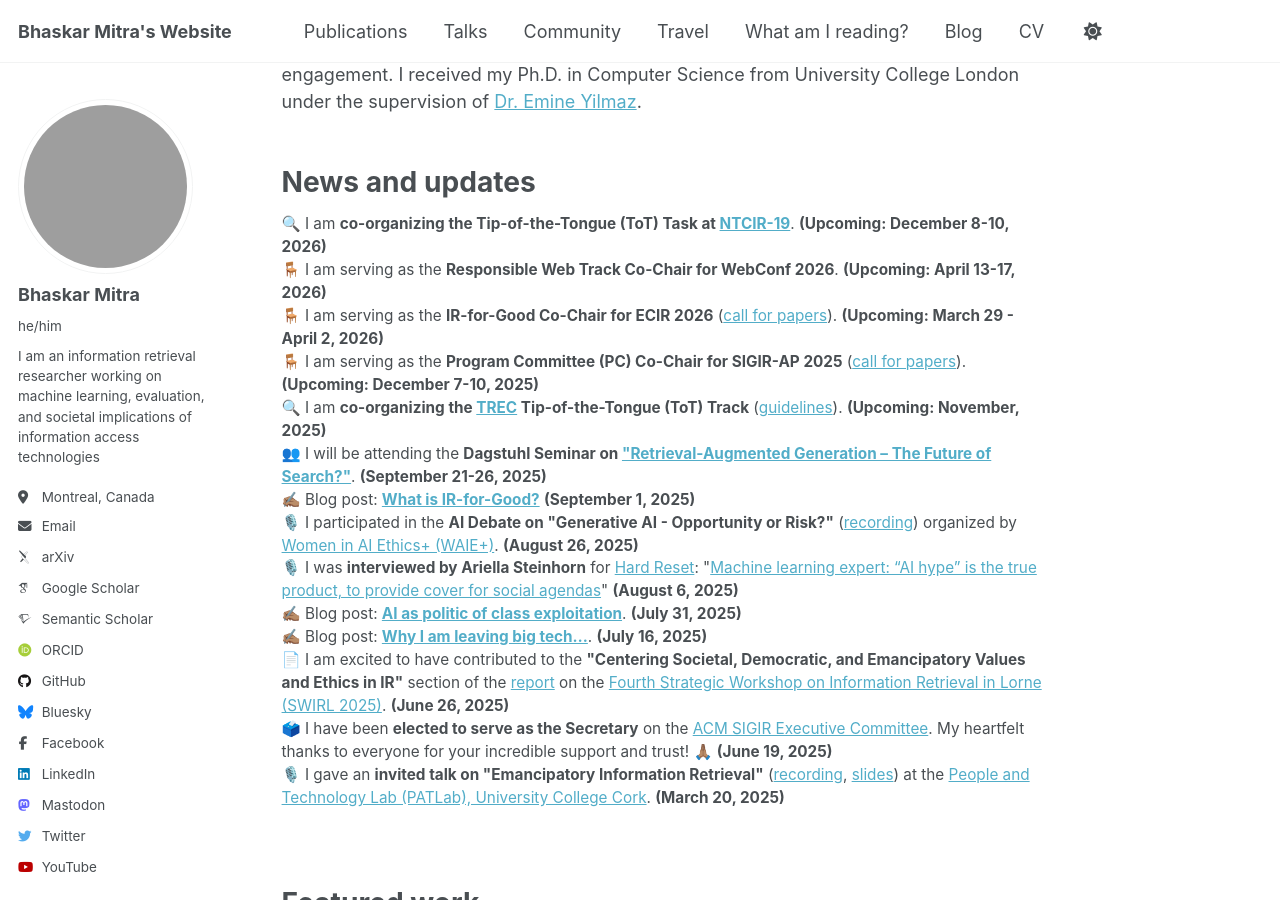
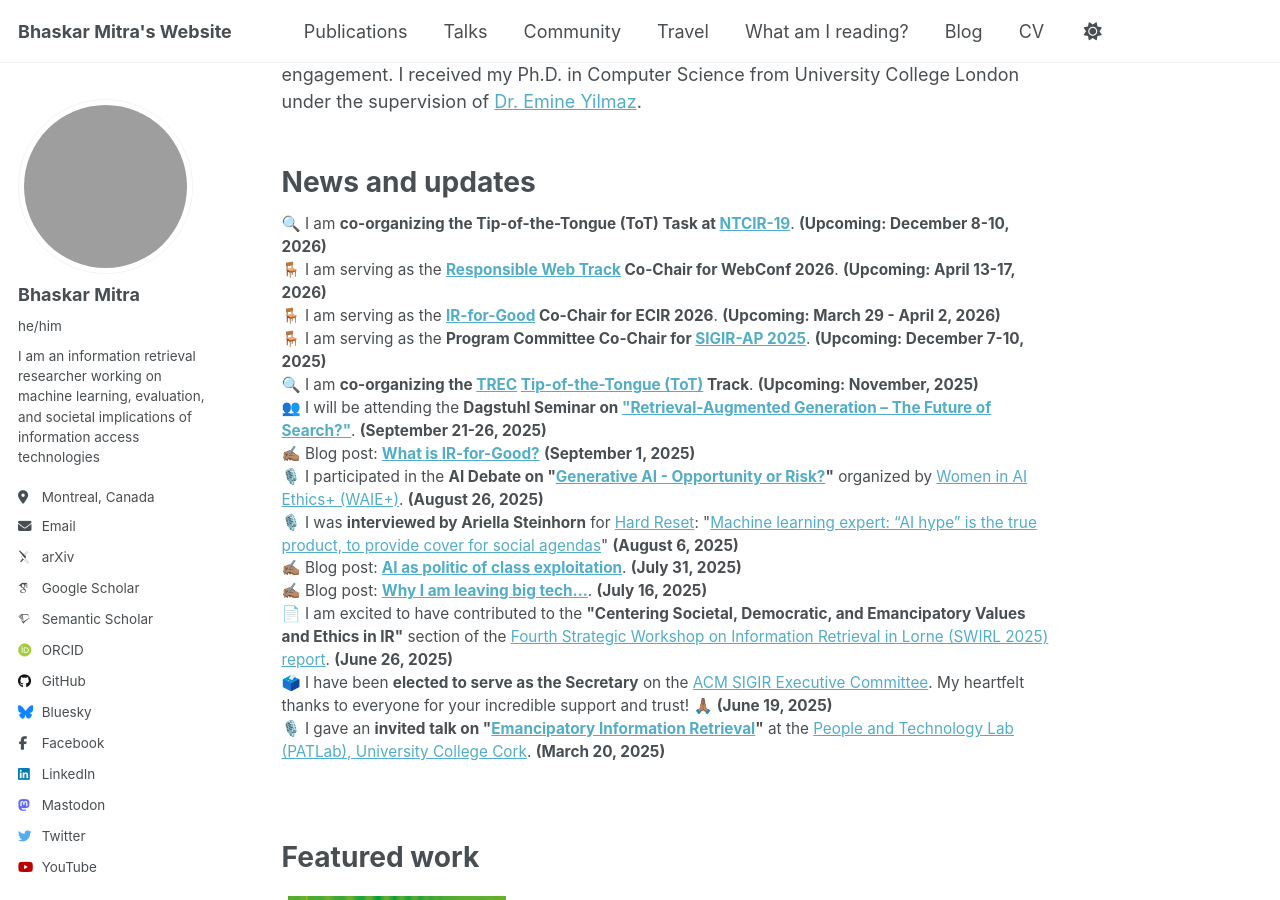
Before and after one commit to bhaskar-mitra/bhaskar-mitra.github.io, a Jekyll site: the page built from _pages/about.md, in a window 1280 px wide and 900 px high, scrolled down 269 px. Built offline with Jekyll 4.4.1, drawn with Linux system fonts in a browser that asks for light colours; some web fonts are replaced; grey boxes are pictures that could not be loaded.

Commit message:
Update about.md

```diff
--- a/_pages/about.md
+++ b/_pages/about.md
@@ -20,19 +20,19 @@
 <div style="font-size:0.85em">
 🔍 I am <b>co-organizing the Tip-of-the-Tongue (ToT) Task at <a href="https://research.nii.ac.jp/ntcir/ntcir-19/">NTCIR-19</a></b>. <b>(Upcoming: December 8-10, 2026)</b>
 <br/>
-🪑 I am serving as the <b>Responsible Web Track Co-Chair for WebConf 2026</b>. <b>(Upcoming: April 13-17, 2026)</b>
+🪑 I am serving as the <b><a href="https://www2026.thewebconf.org/calls/research-tracks.html">Responsible Web Track</a> Co-Chair for WebConf 2026</b>. <b>(Upcoming: April 13-17, 2026)</b>
 <br/>
-🪑 I am serving as the <b>IR-for-Good Co-Chair for ECIR 2026</b> (<a href="https://ecir2026.eu/calls/call-for-ir-for-good-papers">call for papers</a>). <b>(Upcoming: March 29 - April 2, 2026)</b>
+🪑 I am serving as the <b><a href="https://ecir2026.eu/calls/call-for-ir-for-good-papers">IR-for-Good</a> Co-Chair for ECIR 2026</b>. <b>(Upcoming: March 29 - April 2, 2026)</b>
 <br/>
-🪑 I am serving as the <b>Program Committee (PC) Co-Chair for SIGIR-AP 2025</b> (<a href="https://www.sigir-ap.org/sigir-ap-2025/call-for-papers">call for papers</a>). <b>(Upcoming: December 7-10, 2025)</b>
+🪑 I am serving as the <b>Program Committee Co-Chair for <a href="https://www.sigir-ap.org/sigir-ap-2025/call-for-papers">SIGIR-AP 2025</a></b>. <b>(Upcoming: December 7-10, 2025)</b>
 <br/>
-🔍 I am <b>co-organizing the <a href="https://trec.nist.gov/">TREC</a> Tip-of-the-Tongue (ToT) Track</b> (<a href="https://trec-tot.github.io/guidelines">guidelines</a>). <b>(Upcoming: November, 2025)</b>
+🔍 I am <b>co-organizing the <a href="https://trec.nist.gov/">TREC</a> <a href="https://trec-tot.github.io/guidelines">Tip-of-the-Tongue (ToT)</a> Track</b>. <b>(Upcoming: November, 2025)</b>
 <br/>
 👥 I will be attending the <b>Dagstuhl Seminar on <a href="https://www.dagstuhl.de/25391">"Retrieval-Augmented Generation – The Future of Search?"</a></b>. <b>(September 21-26, 2025)</b>
 <br/>
 ✍🏽 Blog post: <b><a href="https://bhaskar-mitra.github.io/posts/2025/09/01/what-is-ir-for-good/">What is IR-for-Good?</a></b> <b>(September 1, 2025)</b>
 <br/>
-🎙️ I participated in the <b>AI Debate on "Generative AI - Opportunity or Risk?"</b> (<a href="https://www.youtube.com/watch?v=X2M9BcNzN2M">recording</a>) organized by <a href="https://www.waieplus.com/">Women in AI Ethics+ (WAIE+)</a>. <b>(August 26, 2025)</b>
+🎙️ I participated in the <b>AI Debate on "<a href="https://www.youtube.com/watch?v=X2M9BcNzN2M">Generative AI - Opportunity or Risk?</a>"</b> organized by <a href="https://www.waieplus.com/">Women in AI Ethics+ (WAIE+)</a>. <b>(August 26, 2025)</b>
 <br/>
 🎙️ I was <b>interviewed by Ariella Steinhorn</b> for <a href="https://hardresetmedia.substack.com/">Hard Reset</a>: "<a href="https://hardresetmedia.substack.com/p/machine-learning-expert-ai-hype-is">Machine learning expert: “AI hype” is the true product, to provide cover for social agendas</a>" <b>(August 6, 2025)</b>
 <br/>
@@ -40,11 +40,11 @@
 <br/>
 ✍🏽 Blog post: <b><a href="https://bhaskar-mitra.github.io/posts/2025/07/16/why-i-am-leaving-big-tech/">Why I am leaving big tech…</a></b>. <b>(July 16, 2025)</b>
 <br/>
-📄 I am excited to have contributed to the <b>"Centering Societal, Democratic, and Emancipatory Values and Ethics in IR"</b> section of the <a href="https://bhaskar-mitra.github.io/showpdf/?file=SWIRL-2025-Preprint">report</a> on the <a href="https://sites.google.com/view/swirl2025/">Fourth Strategic Workshop on Information Retrieval in Lorne (SWIRL 2025)</a>. <b>(June 26, 2025)</b>
+📄 I am excited to have contributed to the <b>"Centering Societal, Democratic, and Emancipatory Values and Ethics in IR"</b> section of the <a href="https://sites.google.com/view/swirl2025/">Fourth Strategic Workshop on Information Retrieval in Lorne (SWIRL 2025)</a> <a href="https://bhaskar-mitra.github.io/showpdf/?file=SWIRL-2025-Preprint">report</a>. <b>(June 26, 2025)</b>
 <br/>
 🗳️ I have been <b>elected to serve as the Secretary</b> on the <a href="https://sigir.org/general-information/officers-and-volunteers">ACM SIGIR Executive Committee</a>. My heartfelt thanks to everyone for your incredible support and trust! 🙏🏽 <b>(June 19, 2025)</b>
 <br/>
-🎙️ I gave an <b>invited talk on "Emancipatory Information Retrieval"</b> (<a href="https://www.youtube.com/watch?v=wK-nHCg_ZHg">recording</a>, <a href="https://www.slideshare.net/slideshow/emancipatory-information-retrieval-ucc/276984043">slides</a>) at the <a href="https://www.ucc.ie/en/apsych/research/people-and-tech/">People and Technology Lab (PATLab), University College Cork</a>. <b>(March 20, 2025)</b>
+🎙️ I gave an <b>invited talk on "<a href="https://www.youtube.com/watch?v=wK-nHCg_ZHg">Emancipatory Information Retrieval</a>"</b> at the <a href="https://www.ucc.ie/en/apsych/research/people-and-tech/">People and Technology Lab (PATLab), University College Cork</a>. <b>(March 20, 2025)</b>
 </div>
 <br/><br/>
 
```
